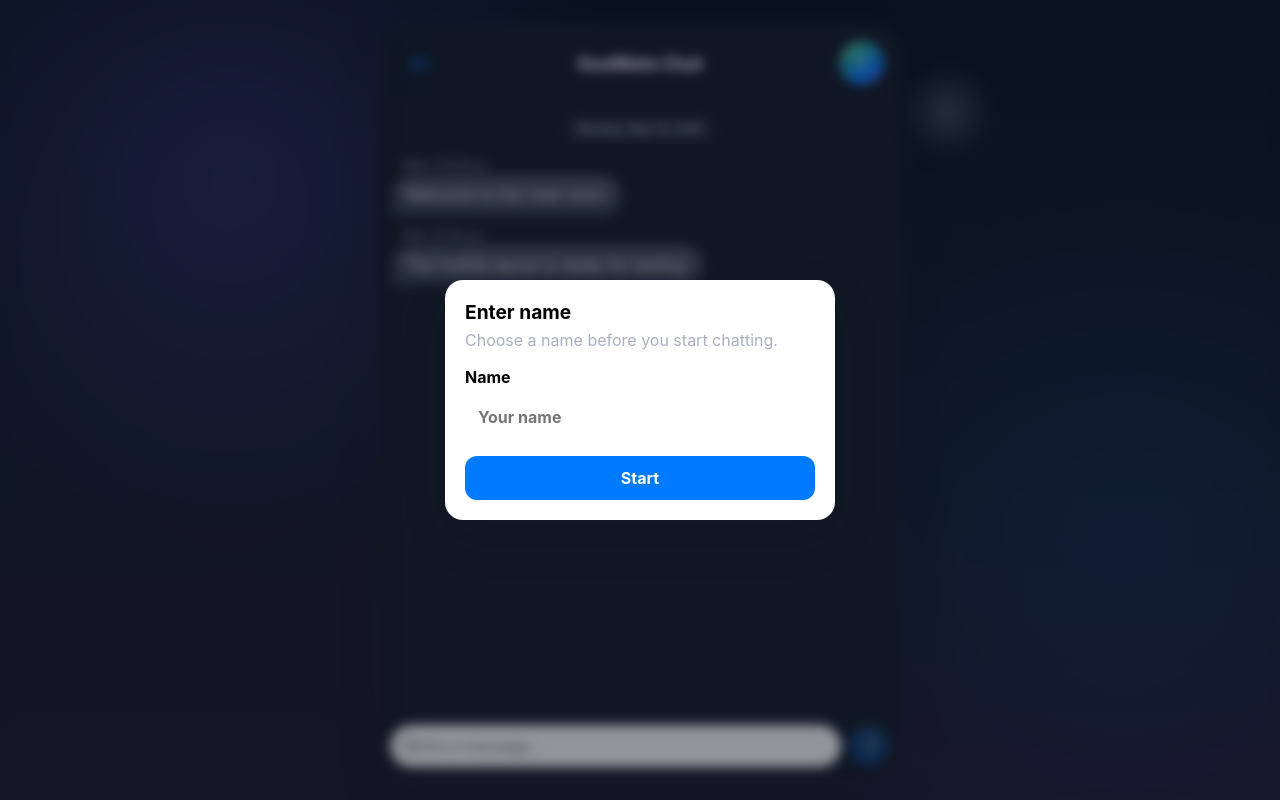
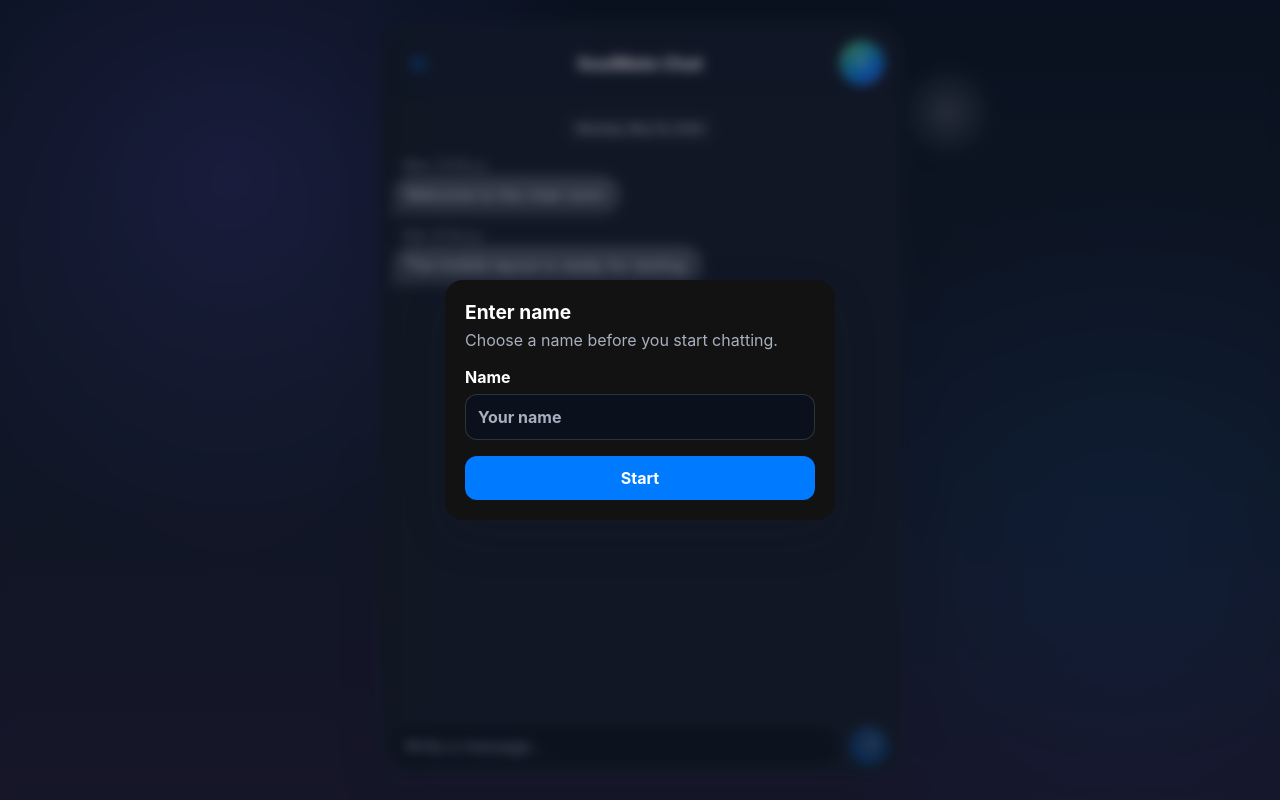
Before and after one commit to mariosrafail/chatroom, a website: page index.html in a window 1280 px wide. Drawn offline with Linux system fonts and the light colour scheme; no server answers.

Commit message:
Improve dark mode text contrast

```diff
--- a/styles.css
+++ b/styles.css
@@ -14,6 +14,10 @@
   --mine: #007aff;
   --theirs: #e9e9eb;
   --composer: rgba(248, 248, 248, 0.92);
+  --field-bg: #ffffff;
+  --field-text: #111111;
+  --field-placeholder: #8e8e93;
+  --menu-surface: rgba(248, 248, 248, 0.94);
   --danger: #d04747;
   --shadow: 0 18px 45px rgba(30, 30, 40, 0.14);
 }
@@ -69,6 +73,7 @@
 }
 
 body.night-mode {
+  color-scheme: dark;
   --surface: rgba(21, 27, 39, 0.94);
   --surface-strong: rgba(35, 42, 56, 0.92);
   --text: #f7f7fb;
@@ -76,6 +81,10 @@
   --line: rgba(255, 255, 255, 0.14);
   --theirs: rgba(55, 62, 78, 0.94);
   --composer: rgba(22, 28, 40, 0.9);
+  --field-bg: rgba(12, 18, 30, 0.96);
+  --field-text: #ffffff;
+  --field-placeholder: #a8afbf;
+  --menu-surface: rgba(35, 42, 56, 0.96);
 }
 
 button,
@@ -401,7 +410,7 @@
   padding: 12px 14px;
   border: 1px solid var(--line);
   border-radius: 18px;
-  background: rgba(242, 242, 247, 0.82);
+  background: var(--surface-strong);
   color: var(--muted);
   text-align: center;
   line-height: 1.35;
@@ -595,9 +604,9 @@
   z-index: 20;
   min-width: 154px;
   padding: 6px;
-  border: 1px solid rgba(60, 60, 67, 0.14);
+  border: 1px solid var(--line);
   border-radius: 16px;
-  background: rgba(248, 248, 248, 0.94);
+  background: var(--menu-surface);
   box-shadow: 0 16px 42px rgba(0, 0, 0, 0.18);
   backdrop-filter: blur(28px) saturate(190%);
   -webkit-backdrop-filter: blur(28px) saturate(190%);
@@ -647,8 +656,8 @@
   border: 1px solid var(--line);
   border-radius: 21px;
   padding: 10px 13px;
-  color: var(--text);
-  background: #ffffff;
+  color: var(--field-text);
+  background: var(--field-bg);
   outline: none;
   box-shadow: inset 0 1px 2px rgba(0, 0, 0, 0.035);
   caret-color: var(--primary);
@@ -660,10 +669,16 @@
 
 .composer textarea:focus {
   border-color: #b9d9ff;
-  background: #ffffff;
+  background: var(--field-bg);
   box-shadow:
     inset 0 1px 2px rgba(0, 0, 0, 0.035),
     0 0 0 3px rgba(0, 122, 255, 0.1);
+}
+
+.composer textarea::placeholder,
+.profile-card input::placeholder,
+.profile-card textarea::placeholder {
+  color: var(--field-placeholder);
 }
 
 .send-button {
@@ -727,6 +742,8 @@
   border-radius: 12px;
   border: 1px solid var(--line);
   padding: 0 12px;
+  color: var(--field-text);
+  background: var(--field-bg);
   outline: none;
 }
 
@@ -737,7 +754,8 @@
   border-radius: 12px;
   border: 1px solid var(--line);
   padding: 11px 12px;
-  color: var(--text);
+  color: var(--field-text);
+  background: var(--field-bg);
   outline: none;
 }
 
```
